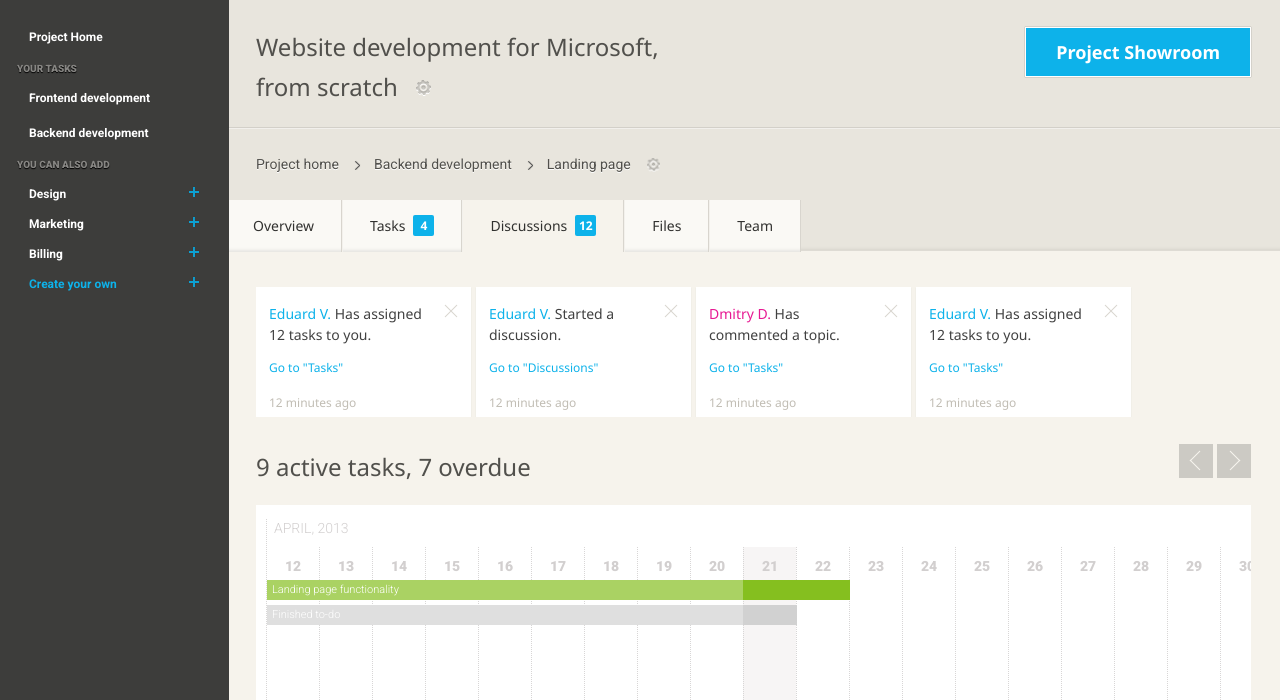
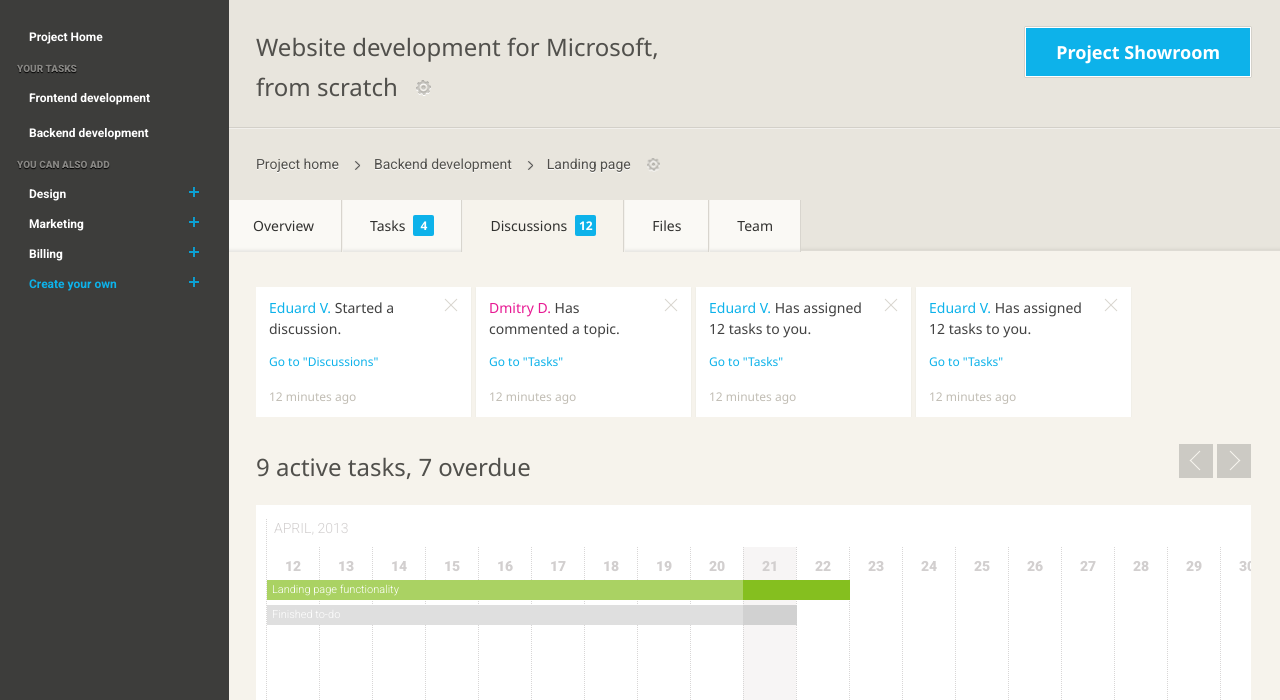
Before and after one commit to pavelboiko/mindship, a plain HTML site: page overview.html in a window 1280 px wide. Both pictures are taken after a click on the element 451 px from the left and 385 px from the top of the page. Shown: the part 74-774 px from the top of the page. Drawn offline with nearby package versions, Linux system fonts and the light colour scheme.

Commit message:
overview

```diff
--- a/js/mindship.js
+++ b/js/mindship.js
@@ -50,11 +50,11 @@ $(document).ready(function () {
 		$(".dark-shroud").slideToggle();
 		$(".dark-shroud1").slideUp();
 	});
-	$('.checkbox-user').click( function(){
-		if ( $(this).find('input[type="checkbox"]').prop('checked') == true ){
-			$(this).find('input[type="checkbox"]').prop({"checked":false}) .parent().css('border','');
+	$('.checkbox-user').click(function () {
+		if ($(this).find('input[type="checkbox"]').prop('checked') == true) {
+			$(this).find('input[type="checkbox"]').prop({"checked": false}).parent().css('border', '');
 		} else {
-			$(this).find('input[type="checkbox"]').prop('checked', 'checked').parent().css('border','1px solid #0db2ea');
+			$(this).find('input[type="checkbox"]').prop('checked', 'checked').parent().css('border', '1px solid #0db2ea');
 		}
 		return false;
 	});
@@ -143,7 +143,7 @@ $(document).ready(function () {
 		}
 	});
 
-	$('.save_task').click(function (){
+	$('.save_task').click(function () {
 		$(this).parent().find('.task_slider_container').show();
 		$(this).parent().find('.choose_period_tasks').hide();
 		$(this).parent().find('.edit_task').show();
@@ -159,7 +159,7 @@ $(document).ready(function () {
 		$(this).parent().find('.save_task').hide();
 
 	});
-	$('.edit_task').click(function (){
+	$('.edit_task').click(function () {
 		$(this).parent().find('.task_slider_container').hide();
 		$(this).parent().find('.choose_period_tasks').show();
 		$(this).parent().find('.edit_task').hide();
@@ -168,13 +168,14 @@ $(document).ready(function () {
 	});
 
 	$('input[type="checkbox"]').removeAttr('checked');
-	$('.tasks_checkbox').click( function(){
-		if ( $(this).find('input[type="checkbox"]').prop('checked') == true ){
-			$(this).find('input[type="checkbox"]').prop({"checked":false}) .parent().parent().find('.tasks_title').css('color','');
+	$('.tasks_checkbox').click(function () {
+		if ($(this).find('input[type="checkbox"]').prop('checked') == true) {
+			$(this).find('input[type="checkbox"]').prop({"checked": false}).parent().parent().find('.tasks_title').css('color', '');
 
 		} else {
-			$(this).find('input[type="checkbox"]').prop('checked', 'checked').parent().parent().find('.tasks_title').css('color','#d1d1d1');
-		}  	$(this).find('input[type="checkbox"]').parent().parent().find('.task_completed').toggle();
+			$(this).find('input[type="checkbox"]').prop('checked', 'checked').parent().parent().find('.tasks_title').css('color', '#d1d1d1');
+		}
+		$(this).find('input[type="checkbox"]').parent().parent().find('.task_completed').toggle();
 		return false;
 	});
 
@@ -188,23 +189,28 @@ $(document).ready(function () {
 	$('input', ".get_access_type_your_e-mail").Watermark("Your e-mail");
 	$('input', ".get_access_password").Watermark("Password");
 	$('input', ".autocomplete-input").Watermark("");
-	$(".group1").colorbox({rel:'group1'});
+	$(".group1").colorbox({rel: 'group1'});
 
 
-	$("#create_task_trigger").keypress(function(e) {
-		if ( e.which == 13 ) {
+	$("#create_task_trigger").keypress(function (e) {
+		if (e.which == 13) {
 			var new_task_name = $('.create_task1 input').val();
 			$('#new_tasks_checkbox_container_trigger > a > span.tasks_title').text(new_task_name);
 			$('input:text').val('');
-			$( $('#new_tasks_checkbox_container_trigger')).clone(true, true).removeAttr('id').prependTo($('.tasks_checkboxes_container'));
+			$($('#new_tasks_checkbox_container_trigger')).clone(true, true).removeAttr('id').prependTo($('.tasks_checkboxes_container'));
 		}
 	});
 
+	$('.info_close').click(function () {
+		$(this).parent().hide(500,
+			function () {
+				$(this).remove();
+				if(!$('.info_message_container').length){
+					$('.info_container').slideUp();
+				}
+			});
 
-	$('.send-msg-top-input').click(function(){
-		$('ul.dropdown').hide();
 	});
-	$('.send-msg-top-input').click(function(){
-		$('ul.dropdown').hide();
-	});
+
+
 });
--- a/style.css
+++ b/style.css
@@ -3337,7 +3337,7 @@ span.remove-token-group {
 /**/
 .info_container {
 	position: relative;
-	min-width: 733px;
+	width: 100%;
 	margin-bottom: 30px;
 	float: left;
 	height: 135px;
@@ -3345,6 +3345,7 @@ span.remove-token-group {
 
 }
 .info_message_container {
+	/*display: none;*/
 	background: #fff;
 	position: relative;
 	float: left;
@@ -3363,7 +3364,7 @@ div.info_message_container:last-child {
 	position: relative;
 	float: left;
 	margin-left: 13px;
-	margin-top: 17px;
+	margin-top: 11px;
 	font-family: 'Noto Sans',sans-serif;
 	font-size: 14px;
 	font-weight: 400;
@@ -3396,7 +3397,7 @@ span.info_commentator_name a {
 	position: relative;
 	float: right;
 	margin-right: 13px;
-	margin-top: 17px;
+	margin-top: 11px;
 	cursor: pointer;
 }
 div.go_to_link {
```
